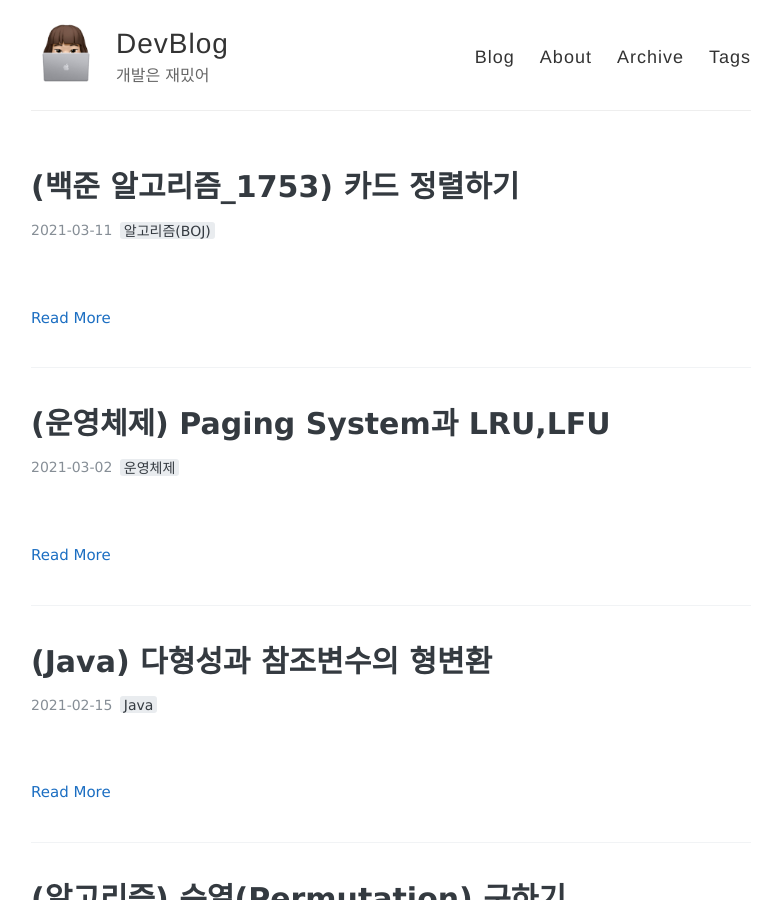
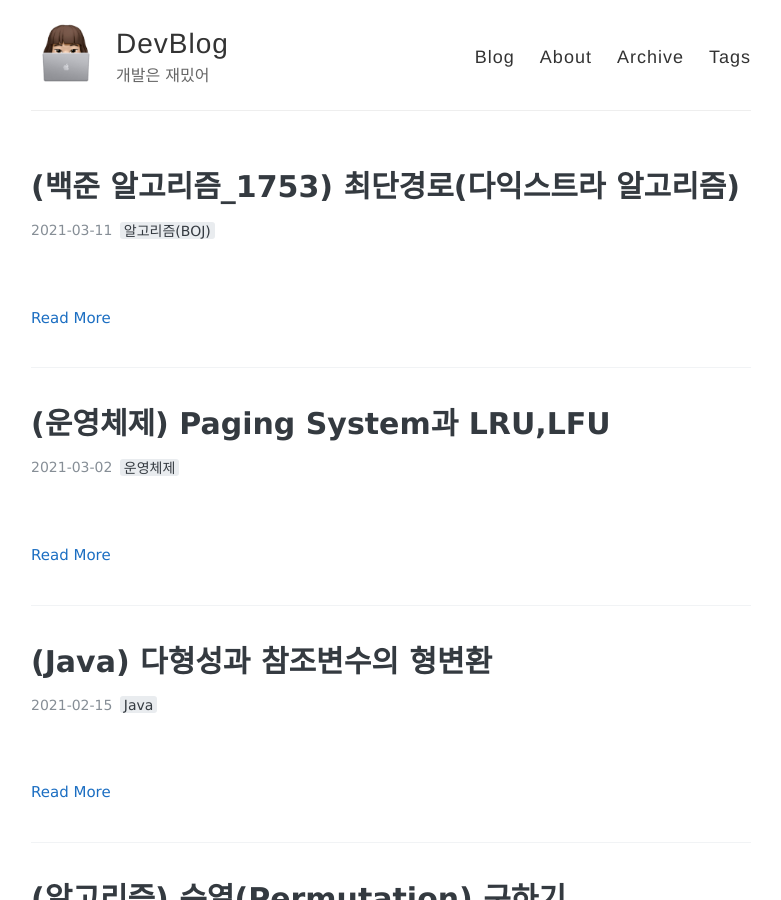
Before and after one commit to zoe0-0/blog, a Jekyll site: the page built from index.html, in a window 1280 px wide and 900 px high. Shown: the whole window, without its empty margins (249-1030 px from the left). Built offline with Jekyll 4.4.1, drawn with Linux system fonts in a browser that asks for light colours; the list of posts is cut into pages by our own code.

Commit message:
Edit title

```diff
--- a/_posts/2021-03-11-Boj_Algorithm20.md
+++ b/_posts/2021-03-11-Boj_Algorithm20.md
@@ -1,6 +1,6 @@
 ---
 layout: post
-title: (백준 알고리즘_1753) 카드 정렬하기
+title: (백준 알고리즘_1753) 최단경로(다익스트라 알고리즘)
 tags:
   - 알고리즘(BOJ)
 ---
@@ -62,7 +62,7 @@ INF
 
 ---
 
-- 한 지점에서 다른 모든 지점까지의 최단 경로 계산, 양의 간선 => 다익스트라 알고리즘으로 해결
+- 한 지점에서 다른 모든 지점까지의 최단 경로 계산, 양의 간선 => `다익스트라 알고리즘`으로 해결
 - 방문하지 않은 노드 중에서 최단 거리값을 가지는 노드를 매번 선형으로 탐색한다면 전체 시간 복잡도는 O(V^2)
 - 따라서 우선순위 큐(min heap)를 사용해서 문제를 해결한다
 - 따로 boolean 배열을 만들어서 visited를 체크하지 않아도 된다
```
